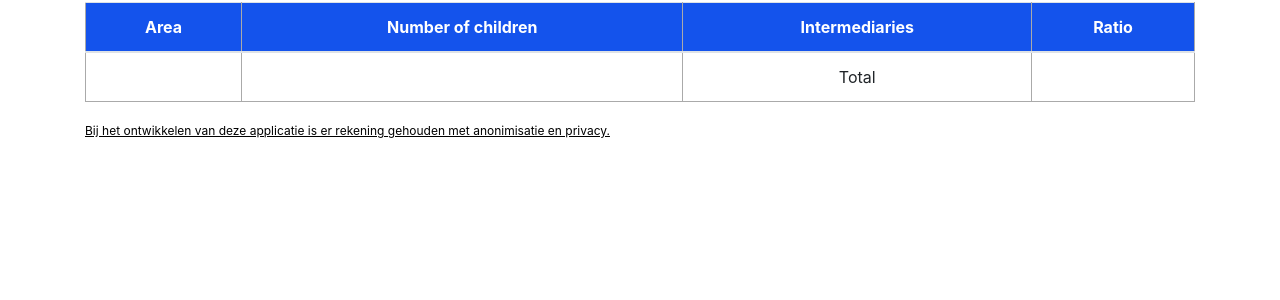
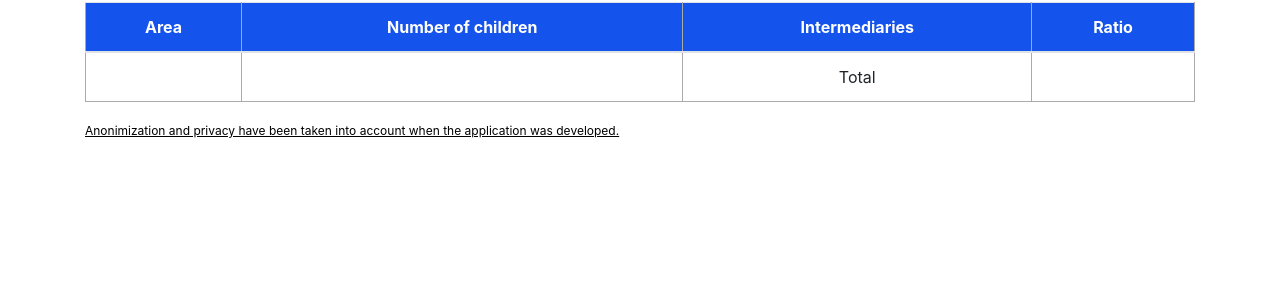
Before and after one commit to gebruikersnaam1/Data, a Flask app: template Project/jeugdfonds/templates/index.html in a window 1280 px wide. Shown: the part 428-728 px from the top of the page. Run offline with Flask 2, Linux system fonts and the light colour scheme; the template is opened without the code that fills it, so the values that code supplies are empty; some libraries are stand-ins or nearby versions.

Commit message:
Update _table.html

```diff
--- a/Project/jeugdfonds/templates/_table.html
+++ b/Project/jeugdfonds/templates/_table.html
@@ -39,8 +39,8 @@
 
       <div class="GDPR">
         <a href="https://www.smartconnections.nl/gdpr-vragen/" target="_blank">
-          Bij het ontwikkelen van deze applicatie is er rekening gehouden met
-          anonimisatie en privacy.
+          Anonimization and privacy have been taken into account when the
+          application was developed.
         </a>
       </div>
     </div>
```
